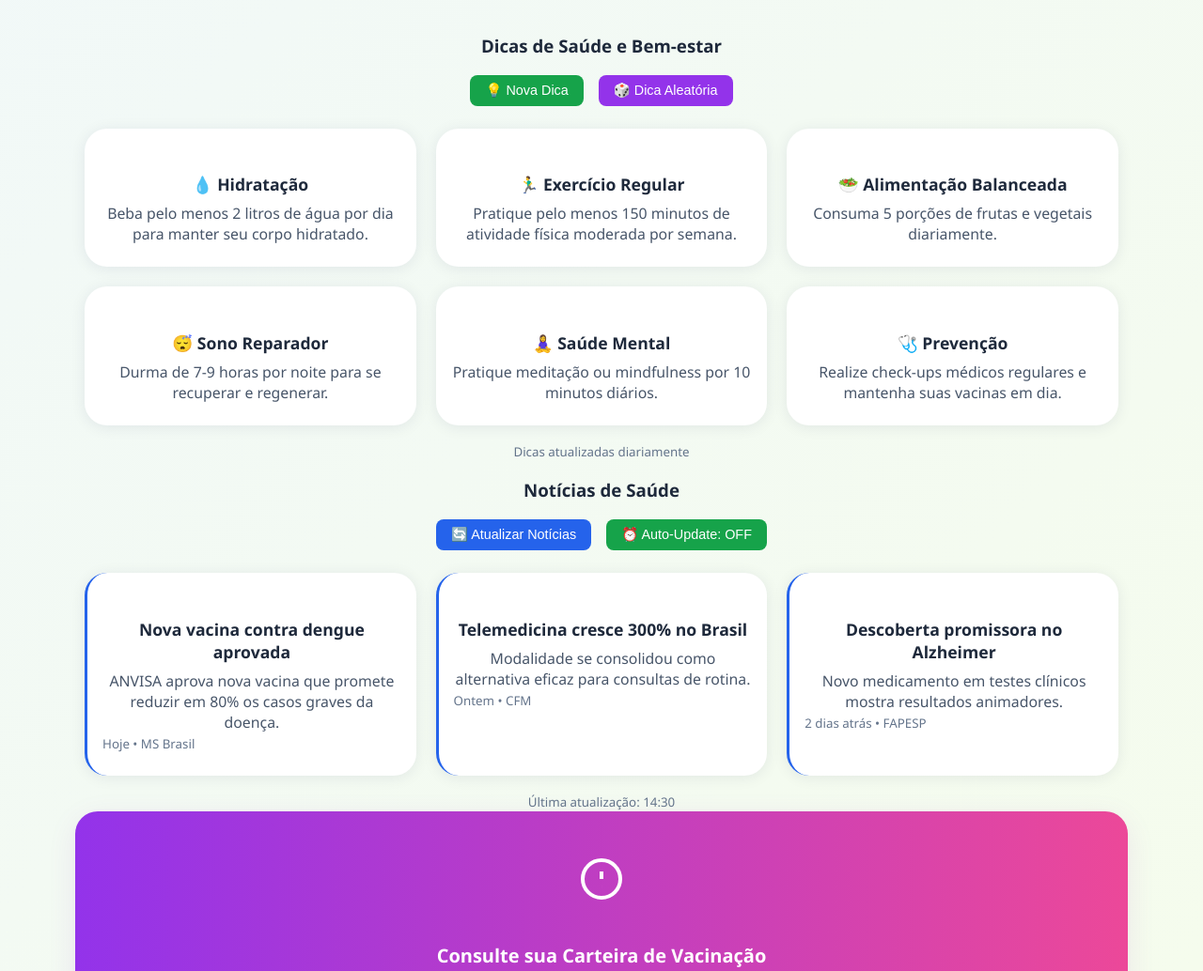
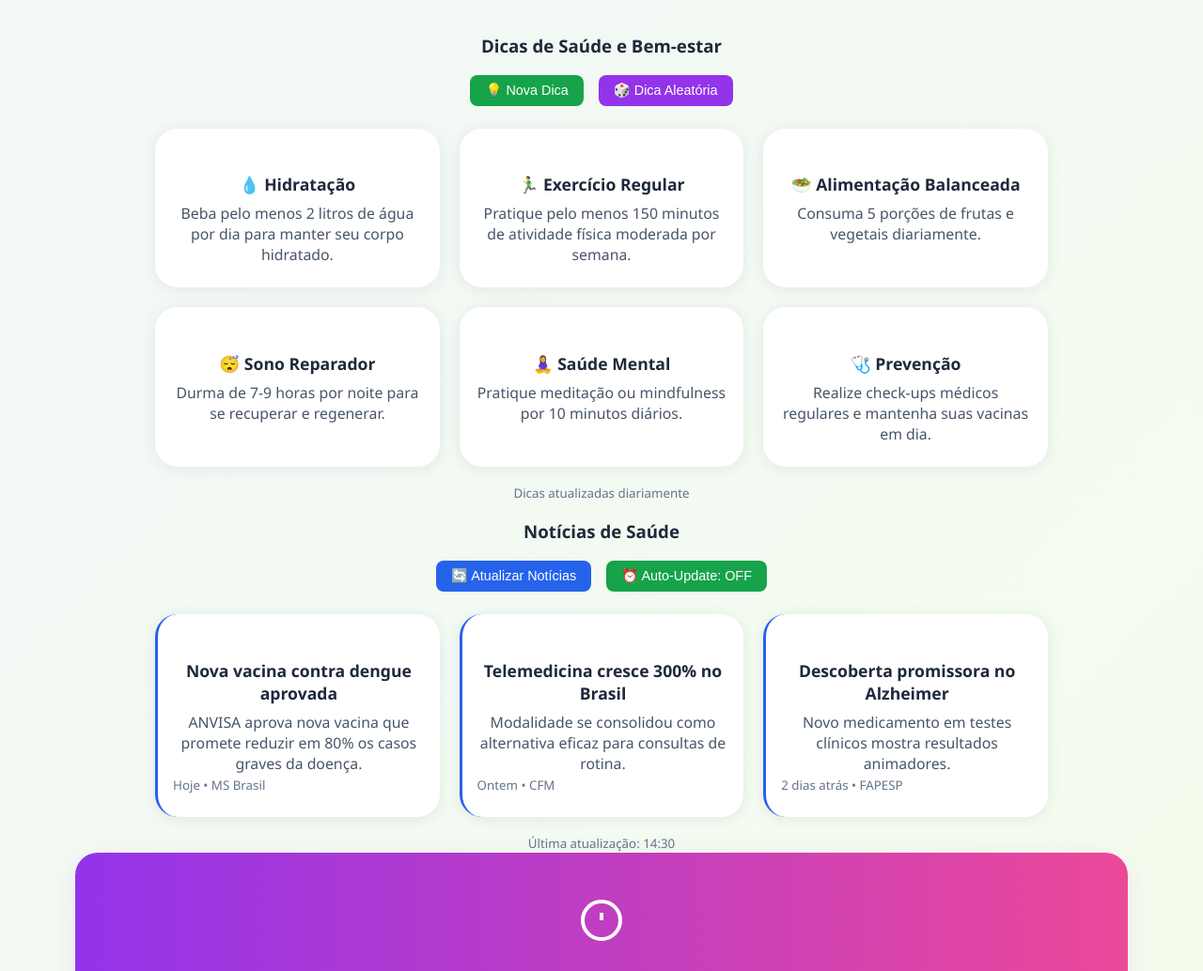
Before and after one commit to PaesLeandro/saude-para-todos-ods3, a plain HTML site: page index.html in a window 1280 px wide. Shown: the part 1660-2694 px from the top of the page at 94% size. Drawn offline with Linux system fonts and the light colour scheme.

Commit message:
🔧 Corrige layout: Força 3 colunas em telas grandes
- Reduz max-width do tips-grid para 950px
- Garante que sejam exatamente 3 cards por linha
- Layout agora será 3x2 em vez de 4x2

```diff
--- a/css/styles.css
+++ b/css/styles.css
@@ -284,7 +284,7 @@ body {
     grid-template-columns: repeat(3, 1fr);
     gap: 1.3rem;
     width: 100%;
-    max-width: 1100px;
+    max-width: 950px;
 }
 
 @media (max-width: 900px) {
```
